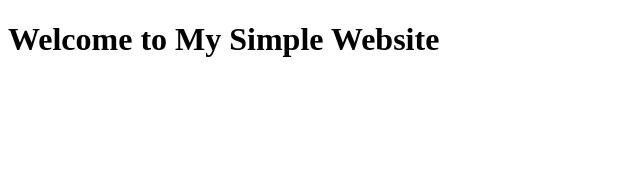
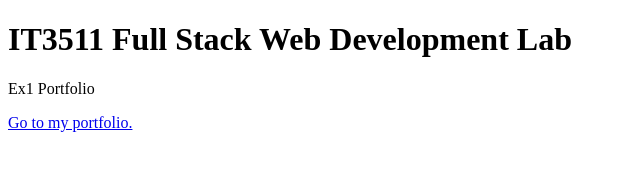
Before and after one commit to sudheesh552/sudheesh.g, a plain HTML site: page index.html in a window 1280 px wide. Shown: the whole page, without its empty margins (0-640 px from the left). Drawn offline with Linux system fonts and the light colour scheme.

Commit message:
Update index.html

```diff
--- a/index.html
+++ b/index.html
@@ -7,7 +7,9 @@
 </head>
 <body>
     <header>
-        <h1>Welcome to My Simple Website</h1>
+        <h1>IT3511 Full Stack Web Development Lab</h1>
+        <p>Ex1 Portfolio</p>
+        <a href="https://sudheesh552.github.io/MyPortfolio/">Go to my portfolio.</a>
     </header>
 </body>
 </html>
```
